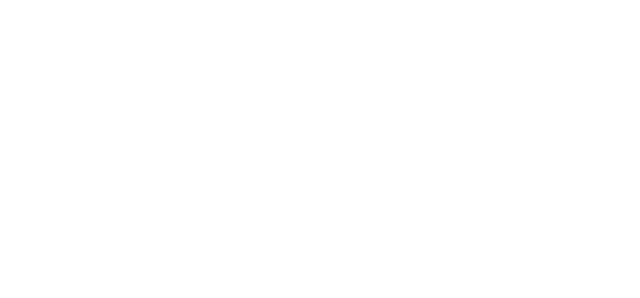
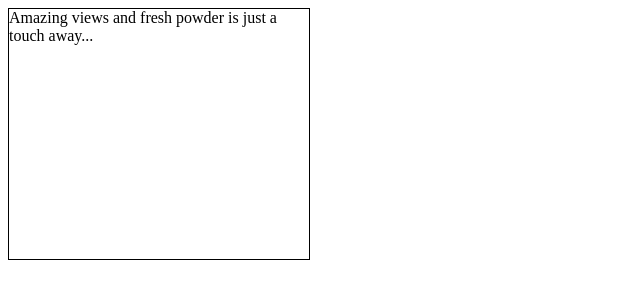
Before and after one commit to Allans-dev/NZskiAdvert, a plain HTML site: page advert.html in a window 1280 px wide. Shown: the whole page, without its empty margins (0-640 px from the left). Drawn offline with Linux system fonts and the light colour scheme.

Commit message:
created tagline and container style
 - written tagline;
 - basic style container;
 - researched and aim to implement photo swipe in the next few days;

```diff
--- a/advert.html
+++ b/advert.html
@@ -1,13 +1,20 @@
 <!DOCTYPE html>
 <html lang="en">
 <head>
-<style>
+<style type="text/css">
+    .container {
+        width: 300px;
+        height: 250px;
+        border: 1px solid black;
+    }
+    span {
 
+    }
 </style>
 </head>
 <body>
     <div class="container">
-
+        <span class="tagline">Amazing views and fresh powder is just a touch away...</span>
     </div>
 </body>
 <script type="text/javascript">
```
Also changed, not shown: 1 other file.
